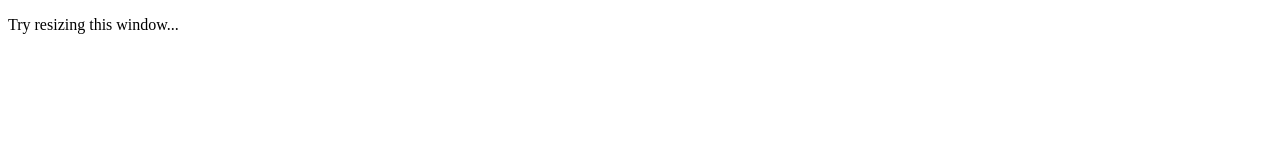
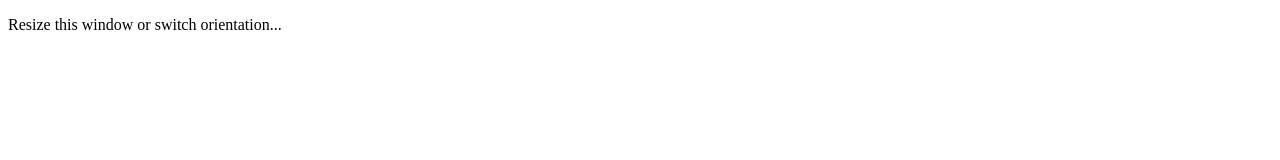
Before and after one commit to thdoan/scalem, a plain HTML site: page demo.html in a window 1280 px wide. Shown: the top 160 px of the page. Drawn offline with nearby package versions, Linux system fonts and the light colour scheme.

Commit message:
Updated first paragraph

```diff
--- a/demo.html
+++ b/demo.html
@@ -27,7 +27,7 @@
 </head>
 <body>
 
-<p>Try resizing this window...</p>
+<p>Resize this window or switch orientation...</p>
 
 <!-- data-scale-ratio="1" means 100% the width of the document;
      the default scale ratio is .5, or 50% -->
```
